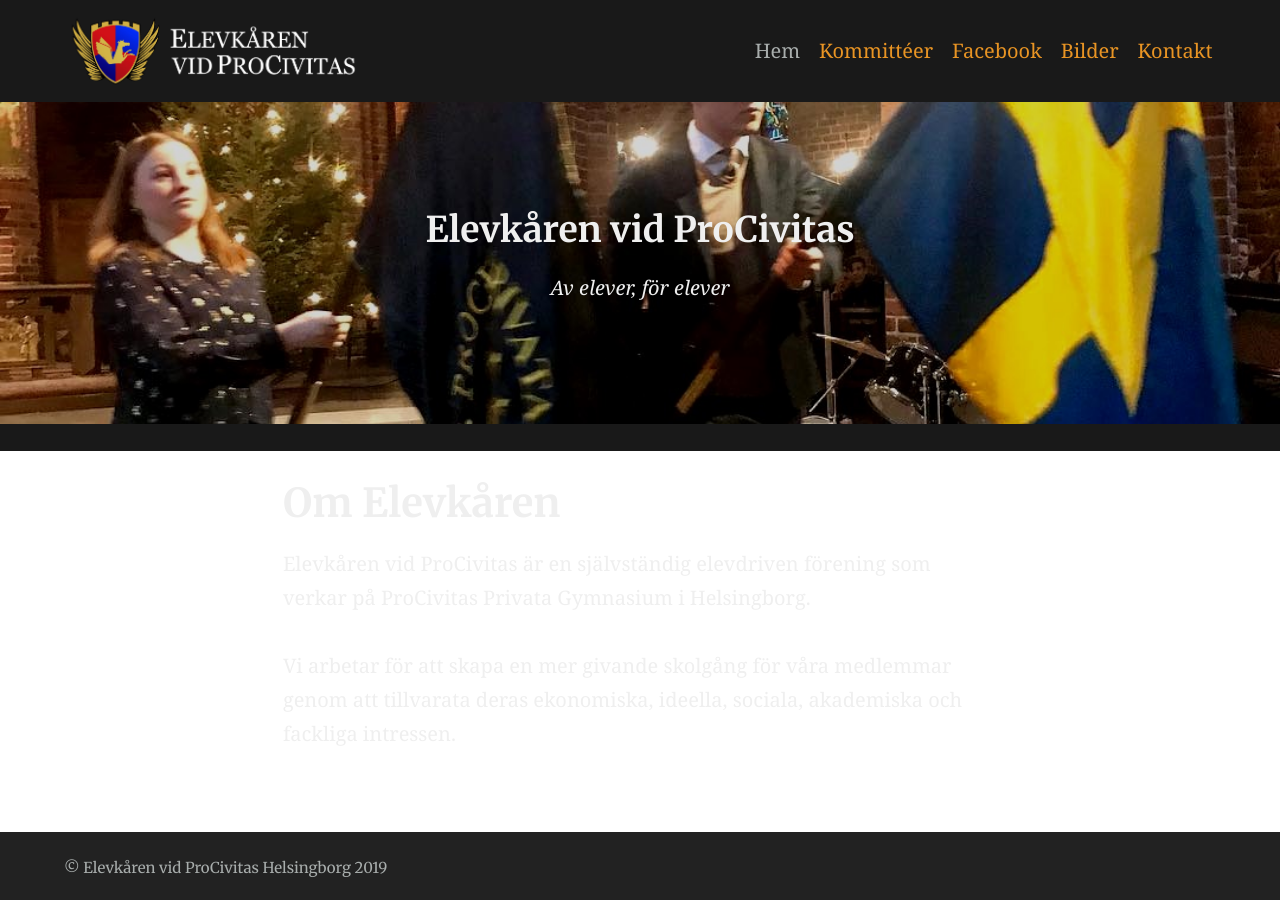
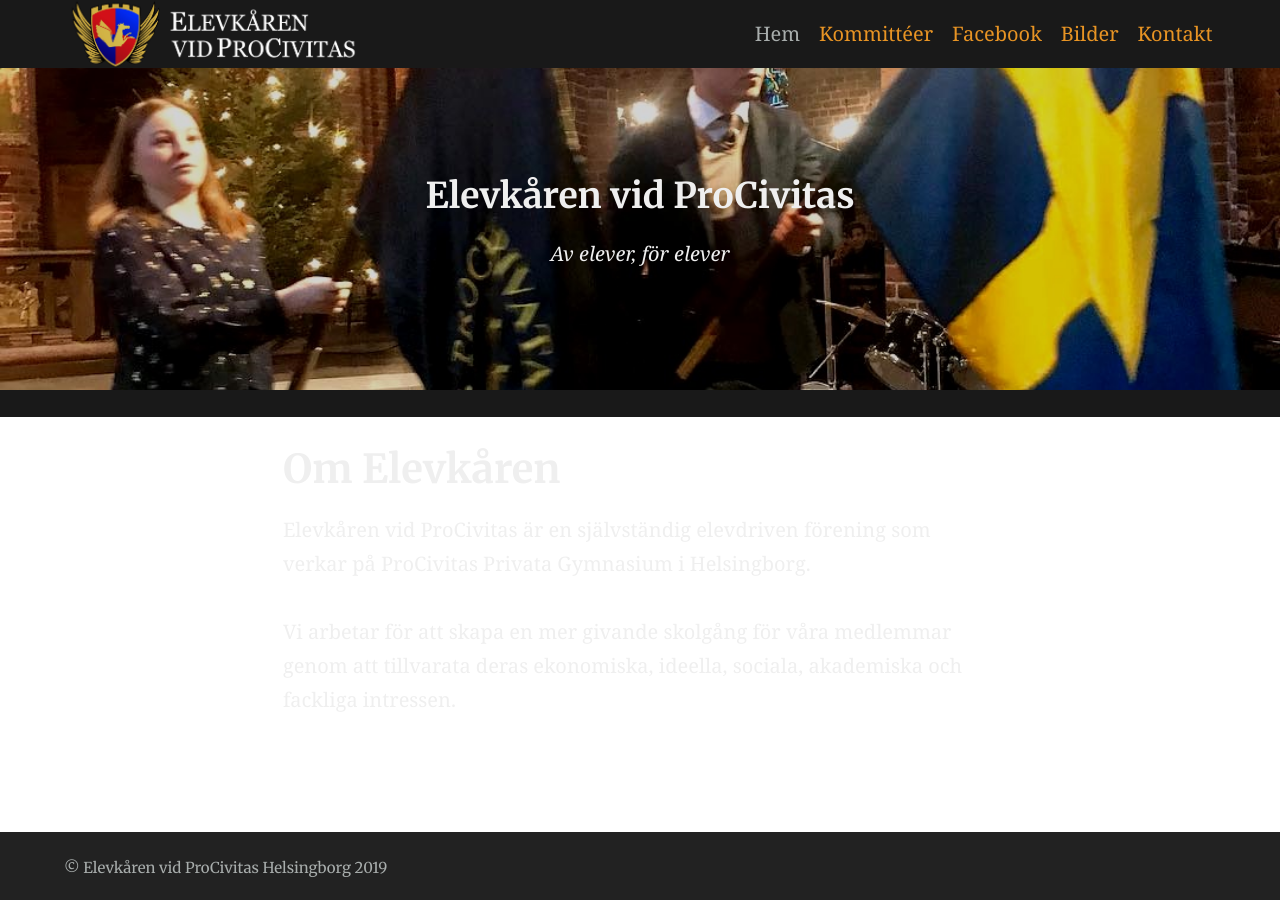
Before and after one commit to ekvp/ekvp.github.io, a Jekyll site: the page built from index.md, in a window 1280 px wide. Built offline with Jekyll 4.4.1, drawn with Linux system fonts in a browser that asks for light colours; our own code applies the rules of GitHub Pages for plain Markdown files.

Commit message:
Update _theme.scss

```diff
--- a/_sass/_theme.scss
+++ b/_sass/_theme.scss
@@ -65,7 +65,7 @@
 .logo {
   display: inline-block;
   line-height: 0;
-  max-height: 4rem;
+  max-height: 2rem;
   @include flexbox;
   @include align-items(center);
   img {
```
